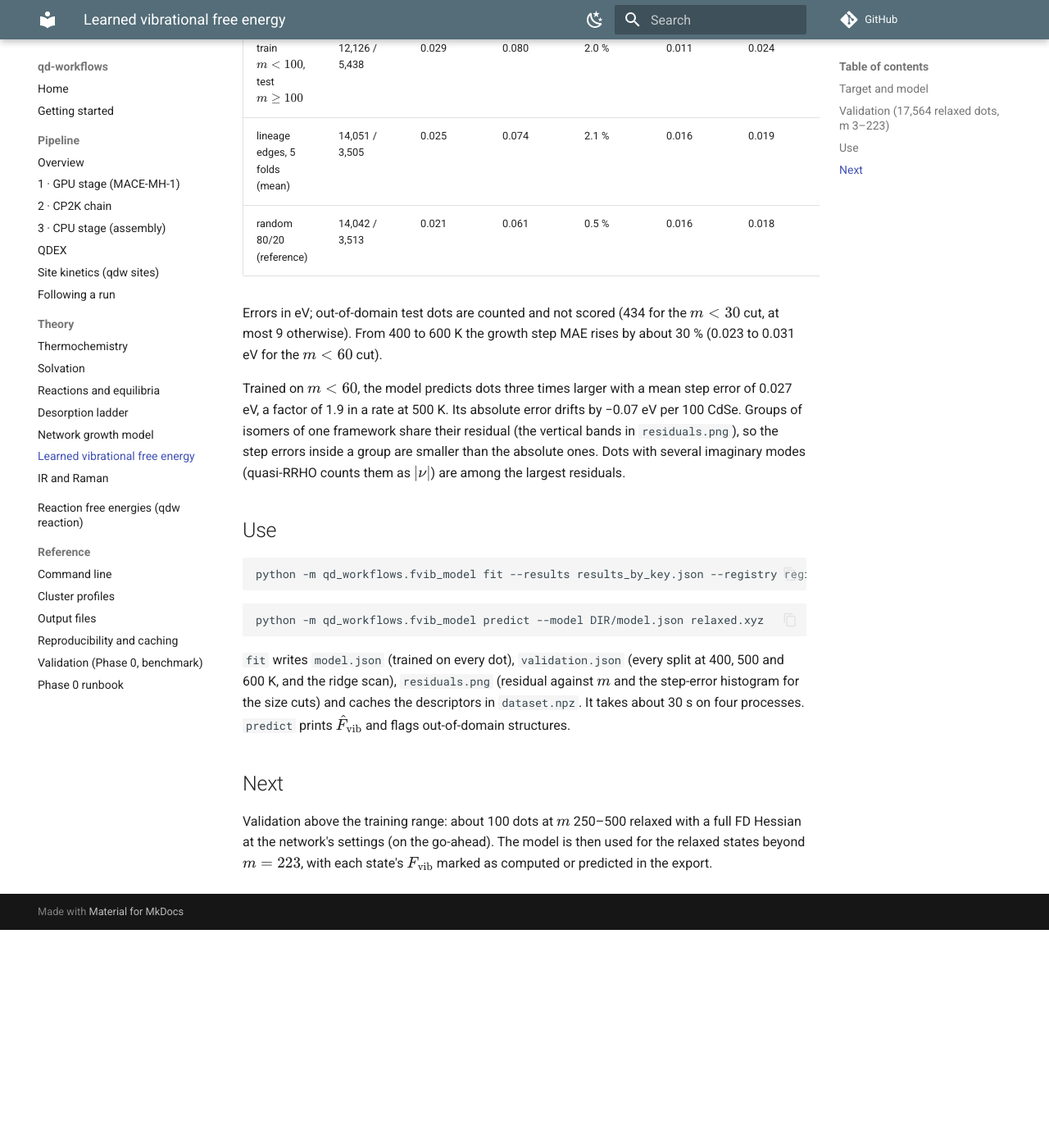
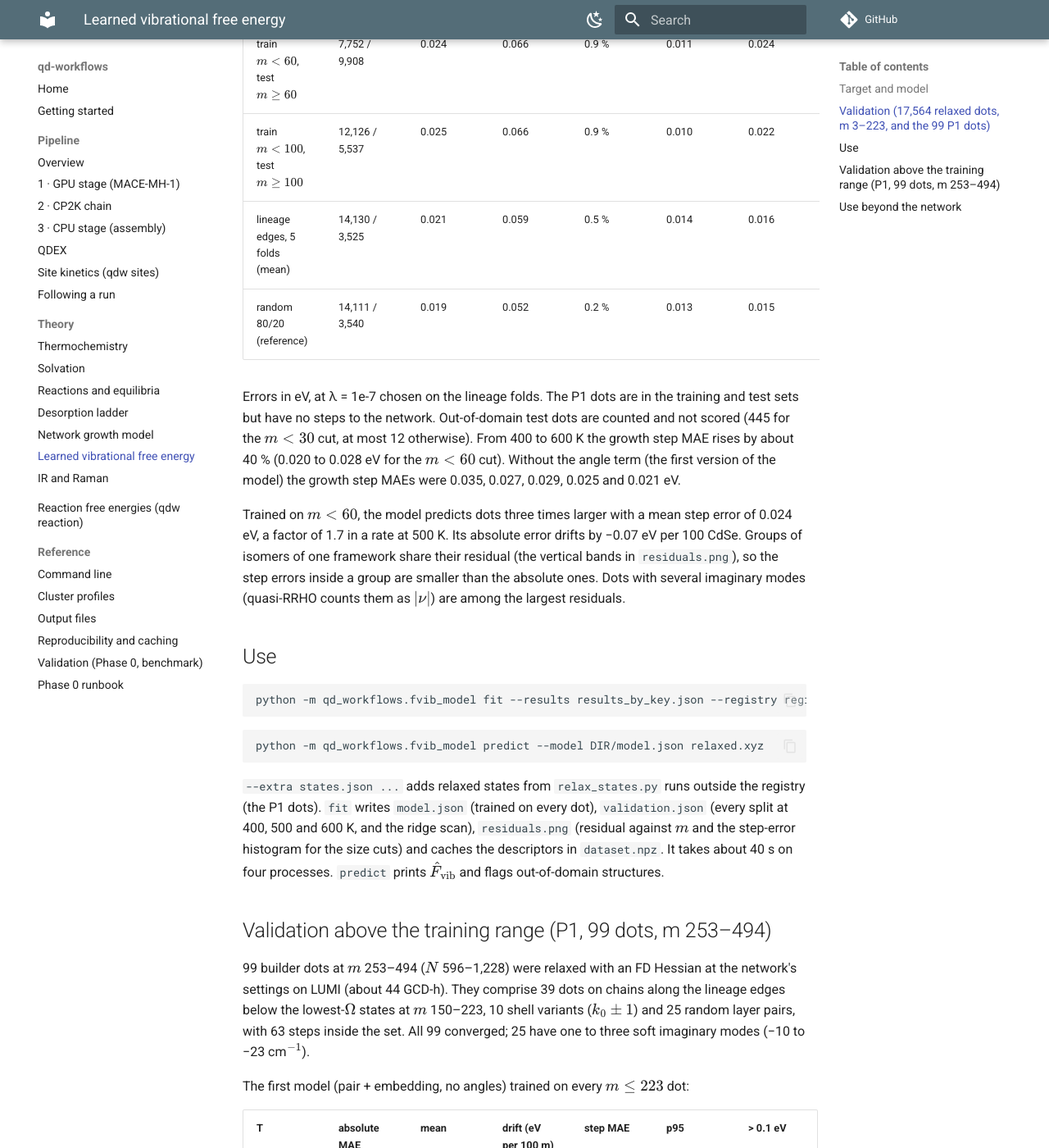
Before and after one commit to nlesc-nano/qd-workflows, an MkDocs documentation site: the page built from docs/theory/fvib-model.md, in a window 1280 px wide and 1400 px high, scrolled down 1542 px. Shown: the whole window at 82% size. Built offline with MkDocs 1.6.1 and Material for MkDocs 9.7.7, drawn with Linux system fonts in a browser that asks for light colours; comment, search, counter and statistics services are not loaded; before the commit the page ends 2676 px from its top, so only the background shows below that; some of the changed text lies outside the part shown.

Commit message:
fvib_model: bond-angle term (first-shell bond-angle cosine histogram and coordination counts per centre species, 66 features) and --extra for relaxed states outside the registry. Growth-step MAE at 500 K on the 17,564 dots + 99 P1 dots: lineage folds 0.025 -> 0.021 eV, train m < 60 0.027 -> 0.024 eV (0.9 % above 0.1 eV). P1 validation (99 dots at m 253-494 with FD Hessians, LUMI): the pair + embedding model trained on m <= 223 has absolute MAE 0.046 eV, no bias, drift +0.01 eV per 100 m, 63 in-set steps 0.045 eV (10 % above 0.1 eV, 5 % with angles); docs, angle test

````diff
--- a/docs/theory/fvib-model.md
+++ b/docs/theory/fvib-model.md
@@ -20,11 +20,17 @@
 temperature:
 
 $$
-\hat F_\mathrm{vib}(T) = \sum_{i<j} \sum_n w_{s_i s_j,n}(T)\,\phi_n(r_{ij})\,f_c(r_{ij}) + \sum_i \sum_p c_{s_i,p}(T)\,g_p(\rho_i) + \sum_s b_s(T)\,N_s + b_0(T)
+\begin{aligned}
+\hat F_\mathrm{vib}(T) = {} & \sum_{i<j} \sum_n w_{s_i s_j,n}(T)\,\phi_n(r_{ij})\,f_c(r_{ij}) + \sum_i \sum_p c_{s_i,p}(T)\,g_p(\rho_i) \\
+& + \sum_i \sum_{j<k \in \mathrm{sh}(i)} \sum_c a_{s_i,c}(T)\,\psi_c(\cos\theta_{jik}) + \sum_i d_{s_i,n_i}(T) + \sum_s b_s(T)\,N_s + b_0(T)
+\end{aligned}
 $$
 
 $\phi_n$ are Gaussians of width 0.25 Å centred every 0.25 Å from 2 to 7 Å, $f_c$ a cosine cutoff at 7.5 Å,
 $\rho_i = \sum_j e^{-((r_{ij}-2.7)/0.3)^2}$ the atom's smooth coordination and $g_p \in \{\rho, \rho^2, \sqrt\rho\}$.
+The angle term runs over pairs of first-shell neighbours ($r < 3.2$ Å) of each atom: $\psi_c$ are Gaussians of width
+0.12 on the cosine of the bond angle, centred every 1/6 from −1 to 1, and $n_i$ is the atom's first-shell count (0 to
+6, with 6 for more), giving 66 features.
 The weights come from ridge regression on standardised features; the strength is chosen on the lineage-edge folds.
 
 **Domain.** A feature present in fewer than 20 training dots gets no weight. A structure is out of domain if its
@@ -33,7 +39,7 @@
 In the 17,564 dots these are a few Se–Cl contacts at 2.2 Å (6 dots) and the largest Se–Se dimer counts (Se–Se near
 2.5 Å occurs in 94 dots).
 
-## Validation (17,564 relaxed dots, m 3–223)
+## Validation (17,564 relaxed dots, m 3–223, and the 99 P1 dots)
 
 The error that matters is that of a step free energy $\Delta F_\mathrm{vib}$ between neighbouring dots, since a step
 error $\delta$ changes a rate by $e^{\delta/k_BT}$ (0.1 eV is a factor of 10 at 500 K). The steps are those of
@@ -44,16 +50,18 @@
 
 | split (500 K) | train / test dots | growth step MAE | p95 | > 0.1 eV | shell step MAE | within size | absolute | drift (eV per 100 m) |
 |---|---|---|---|---|---|---|---|---|
-| train $m<30$, test $m \ge 30$ | 1,845 / 15,285 | 0.035 | 0.100 | 5.1 % | 0.013 | 0.037 | 0.106 | −0.21 |
-| train $m<60$, test $m \ge 60$ | 7,752 / 9,809 | 0.027 | 0.074 | 1.5 % | 0.012 | 0.026 | 0.041 | −0.07 |
-| train $m<100$, test $m \ge 100$ | 12,126 / 5,438 | 0.029 | 0.080 | 2.0 % | 0.011 | 0.024 | 0.028 | −0.01 |
-| lineage edges, 5 folds (mean) | 14,051 / 3,505 | 0.025 | 0.074 | 2.1 % | 0.016 | 0.019 | 0.022 | 0.00 |
-| random 80/20 (reference) | 14,042 / 3,513 | 0.021 | 0.061 | 0.5 % | 0.016 | 0.018 | 0.018 | 0.00 |
+| train $m<30$, test $m \ge 30$ | 1,845 / 15,373 | 0.029 | 0.082 | 2.5 % | 0.013 | 0.031 | 0.096 | −0.20 |
+| train $m<60$, test $m \ge 60$ | 7,752 / 9,908 | 0.024 | 0.066 | 0.9 % | 0.011 | 0.024 | 0.040 | −0.07 |
+| train $m<100$, test $m \ge 100$ | 12,126 / 5,537 | 0.025 | 0.066 | 0.9 % | 0.010 | 0.022 | 0.027 | 0.00 |
+| lineage edges, 5 folds (mean) | 14,130 / 3,525 | 0.021 | 0.059 | 0.5 % | 0.014 | 0.016 | 0.018 | 0.00 |
+| random 80/20 (reference) | 14,111 / 3,540 | 0.019 | 0.052 | 0.2 % | 0.013 | 0.015 | 0.016 | 0.00 |
 
-Errors in eV; out-of-domain test dots are counted and not scored (434 for the $m<30$ cut, at most 9 otherwise). From 400
-to 600 K the growth step MAE rises by about 30 % (0.023 to 0.031 eV for the $m<60$ cut).
+Errors in eV, at λ = 1e-7 chosen on the lineage folds. The P1 dots are in the training and test sets but have no
+steps to the network. Out-of-domain test dots are counted and not scored (445 for the $m<30$ cut, at most 12
+otherwise). From 400 to 600 K the growth step MAE rises by about 40 % (0.020 to 0.028 eV for the $m<60$ cut). Without
+the angle term (the first version of the model) the growth step MAEs were 0.035, 0.027, 0.029, 0.025 and 0.021 eV.
 
-Trained on $m<60$, the model predicts dots three times larger with a mean step error of 0.027 eV, a factor of 1.9 in a
+Trained on $m<60$, the model predicts dots three times larger with a mean step error of 0.024 eV, a factor of 1.7 in a
 rate at 500 K. Its absolute error drifts by −0.07 eV per 100 CdSe. Groups of isomers of one framework share their
 residual (the vertical bands in `residuals.png`), so the step errors inside a group are smaller than the absolute
 ones. Dots with several imaginary modes (quasi-RRHO counts them as $|\nu|$) are among the largest residuals.
@@ -61,20 +69,49 @@
 ## Use
 
 ```bash
-python -m qd_workflows.fvib_model fit --results results_by_key.json --registry registry.json --steps layer_steps.json --thermo thermo_merged.json --out DIR
+python -m qd_workflows.fvib_model fit --results results_by_key.json --registry registry.json --steps layer_steps.json --thermo thermo_merged.json --out DIR [--extra states.json ...]
 ```
 
 ```bash
 python -m qd_workflows.fvib_model predict --model DIR/model.json relaxed.xyz
 ```
 
-`fit` writes `model.json` (trained on every dot), `validation.json` (every split at 400, 500 and 600 K, and the ridge
+`--extra states.json ...` adds relaxed states from `relax_states.py` runs outside the registry (the P1 dots). `fit`
+writes `model.json` (trained on every dot), `validation.json` (every split at 400, 500 and 600 K, and the ridge
 scan), `residuals.png` (residual against $m$ and the step-error histogram for the size cuts) and caches the
-descriptors in `dataset.npz`. It takes about 30 s on four processes. `predict` prints $\hat F_\mathrm{vib}$ and flags
+descriptors in `dataset.npz`. It takes about 40 s on four processes. `predict` prints $\hat F_\mathrm{vib}$ and flags
 out-of-domain structures.
 
-## Next
+## Validation above the training range (P1, 99 dots, m 253–494)
 
-Validation above the training range: about 100 dots at $m$ 250–500 relaxed with a full FD Hessian at the network's
-settings (on the go-ahead). The model is then used for the relaxed states beyond $m = 223$, with each state's
-$F_\mathrm{vib}$ marked as computed or predicted in the export.
+99 builder dots at $m$ 253–494 ($N$ 596–1,228) were relaxed with an FD Hessian at the network's settings on LUMI
+(about 44 GCD-h). They comprise 39 dots on chains along the lineage edges below the lowest-$\Omega$ states at
+$m$ 150–223, 10 shell variants ($k_0 \pm 1$) and 25 random layer pairs, with 63 steps inside the set. All 99
+converged; 25 have one to three soft imaginary modes (−10 to −23 cm$^{-1}$).
+
+The first model (pair + embedding, no angles) trained on every $m \le 223$ dot:
+
+| T | absolute MAE | mean | drift (eV per 100 m) | step MAE | p95 | > 0.1 eV |
+|---|---|---|---|---|---|---|
+| 400 K | 0.038 | +0.002 | +0.010 | 0.038 | 0.109 | 8 % |
+| 500 K | 0.046 | +0.002 | +0.009 | 0.045 | 0.133 | 10 % |
+| 600 K | 0.053 | +0.001 | +0.008 | 0.052 | 0.156 | 13 % |
+
+There is no bias, no drift and no out-of-domain dot. The step error is 1.7–2 times the in-range error at the same
+step size ($\Delta m$ 3–20: about 0.04 against 0.022 eV), about what a per-atom additive error growing as
+$\sqrt N$ gives. The largest errors are on the chain steps of 25–38 CdSe. The shell steps have 0.027 eV, and steps
+with an imaginary-mode end have 0.057 eV against 0.037 eV.
+
+**Bond angles.** A histogram of first-shell bond-angle cosines per centre species, together with the first-shell
+coordination counts, lowers the in-range growth-step error by 10–20 % on every size cut ($m<60$: 0.027 to
+0.024 eV). On P1 it gives 0.043 eV per step, and the share of steps above 0.1 eV drops from 10 % to 5 %. Adding the
+P1 dots to the training set (other lineage groups only) lowers the P1 absolute error from 0.045 to 0.039 eV but not
+the step error. The module now includes both: the angle features, and `--extra` for relaxed states outside the
+registry.
+
+## Use beyond the network
+
+The model is meant for the relaxed states beyond $m = 223$, with each state's $F_\mathrm{vib}$ marked as computed
+or predicted in the export. Expect about 0.04 eV per step at 500 K for dots of 600–1,200 atoms. That is a factor of
+about 2.5 in a rate, with 5–10 % of steps above 0.1 eV. Where single rates matter (the lowest-$\Omega$ path), an FD
+Hessian on those states removes the error.
````
Also changed, not shown: 2 other files.
